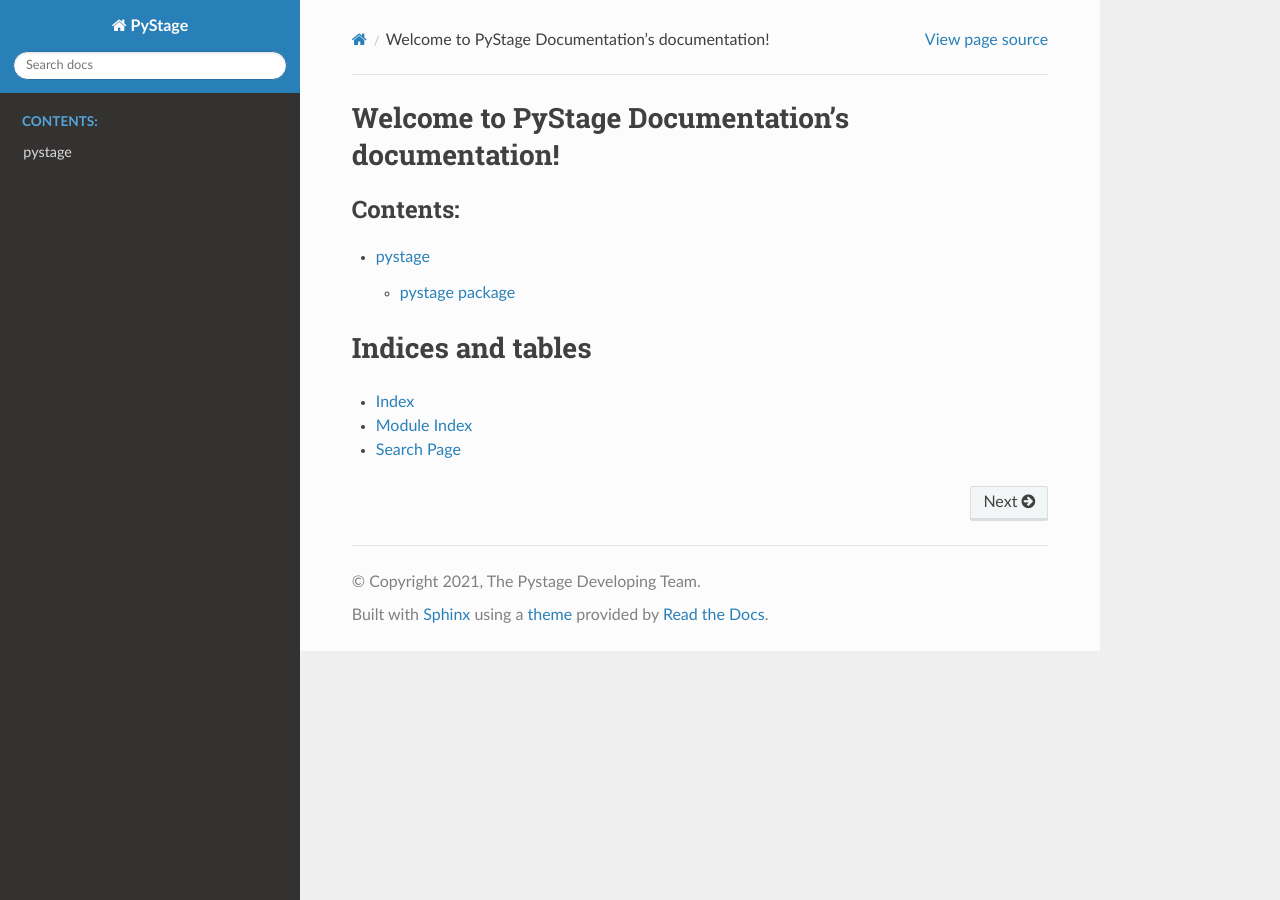
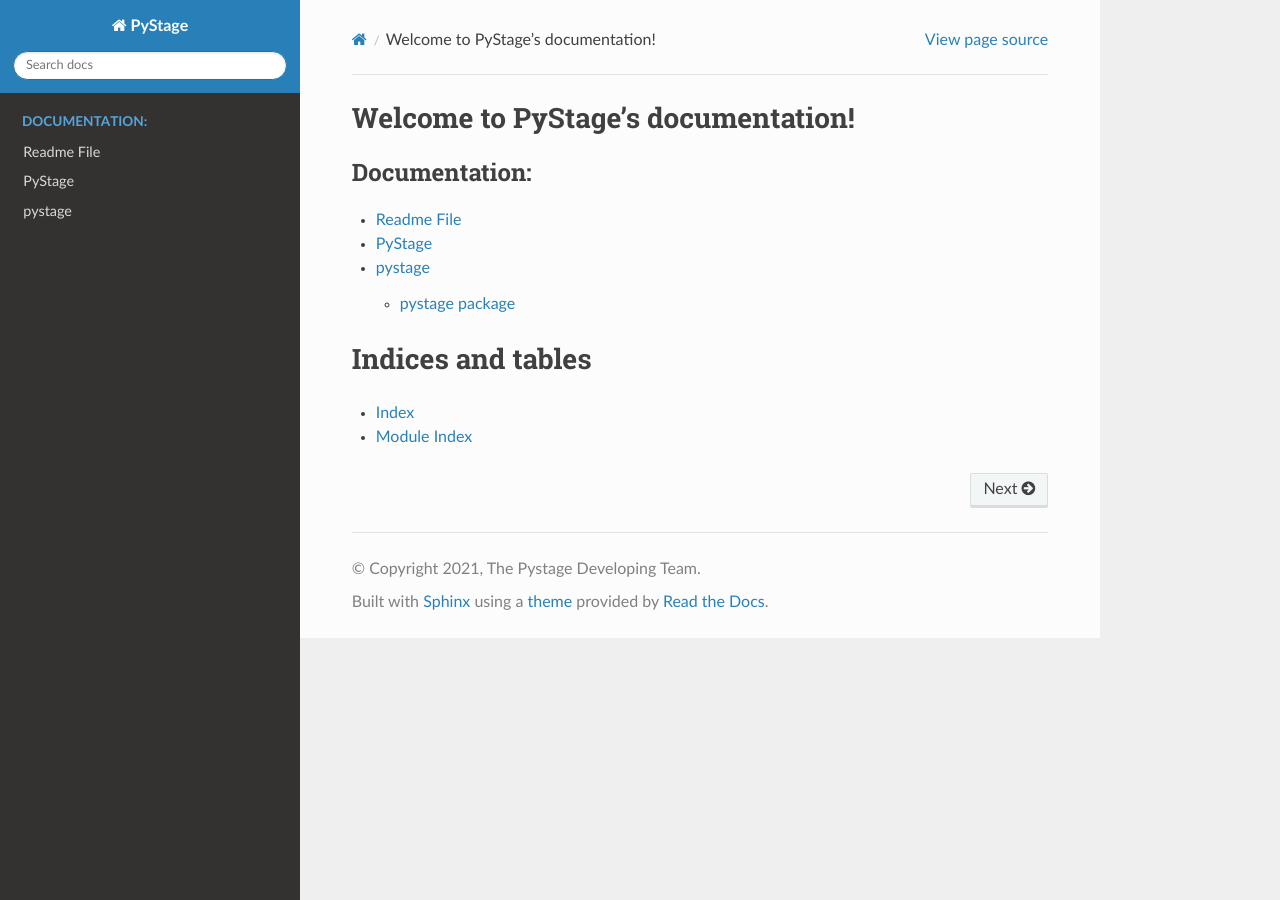
Before and after one commit to pystage/pystage, a Sphinx documentation site: the page built from docs/source/index.rst, in a window 1280 px wide. Built offline with Sphinx 7.4.7 and the Read the Docs theme 2.0.0, drawn with Linux system fonts in a browser that asks for light colours; pages that are not in the unit, such as notebooks, are missing from menus.

Commit message:
Including Readme file in docu. Minor docu fixes.

```diff
--- a/docs/source/conf.py
+++ b/docs/source/conf.py
@@ -1,5 +1,5 @@
 import sphinx_rtd_theme
-
+import myst_parser
 
 # Configuration file for the Sphinx documentation builder.
 #
@@ -33,7 +33,7 @@
 # Add any Sphinx extension module names here, as strings. They can be
 # extensions coming with Sphinx (named 'sphinx.ext.*') or your custom
 # ones.
-extensions = ['sphinx.ext.autodoc', 'sphinx.ext.napoleon', "sphinx_rtd_theme"]
+extensions = ['sphinx.ext.autodoc', 'sphinx.ext.napoleon', "sphinx_rtd_theme", "m2r2"]
 # 'sphinx.ext.coverage', 'sphinx.ext.napoleon'
 
 # Add any paths that contain templates here, relative to this directory.
--- a/docs/source/index.rst
+++ b/docs/source/index.rst
@@ -3,13 +3,15 @@
    You can adapt this file completely to your liking, but it should at least
    contain the root `toctree` directive.
 
-Welcome to PyStage Documentation's documentation!
+Welcome to PyStage's documentation!
 =================================================
 
 .. toctree::
+   :caption: Documentation:
    :maxdepth: 2
-   :caption: Contents:
 
+
+   readme_link
    modules
 
 
@@ -19,4 +21,3 @@
 
 * :ref:`genindex`
 * :ref:`modindex`
-* :ref:`search`
--- /dev/null
+++ b/docs/source/readme_link.rst
@@ -0,0 +1,4 @@
+Readme File
+===========
+
+.. mdinclude:: ../../README.md
```
